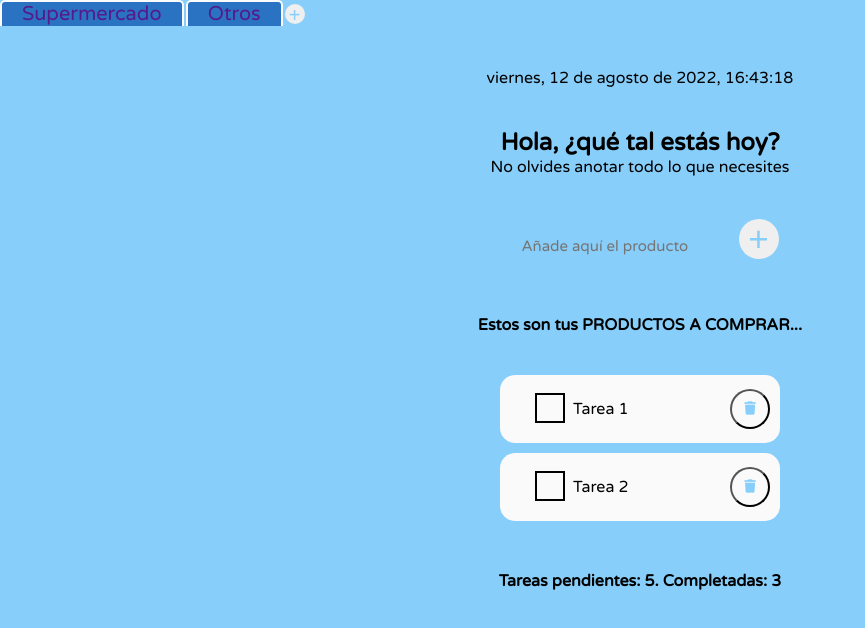
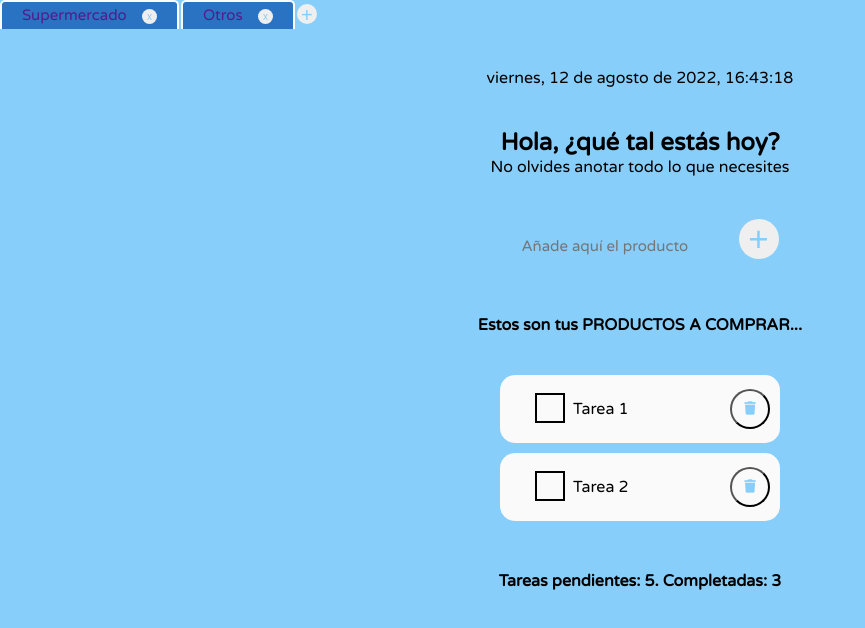
Before and after one commit to David-Santoryu/toDo, a plain HTML site: page index.html in a window 1280 px wide. Shown: the whole page, without its empty margins (0-865 px from the left). Drawn offline with Linux system fonts and the light colour scheme.

Commit message:
Añadida X eliminar pestaña

```diff
--- a/index.html
+++ b/index.html
@@ -25,10 +25,12 @@
       <ul id="lista">
         <li id="pestana1">
           <a href="">Supermercado</a>
+          <input type="submit" class="input-submit-delete" value="x" />
         </li>
         <input type="submit" class="input-submit" value="+" />
         <li id="pestana1">
           <a href="">Otros</a>
+          <input type="submit" class="input-submit-delete" value="x" />
         </li>
       </ul>
     </div>
--- a/style.css
+++ b/style.css
@@ -44,6 +44,26 @@ ul {
 #pestanas a:link {
   text-decoration: none;
   color: var(--white);
+  font-size: 15px;
+}
+
+#pestanas .input-submit-delete {
+  font-size: 10px;
+  width: 15px;
+  height: 15px;
+  border-radius: 50%;
+  border-style: none;
+  color: var(--blue-lightsky);
+  margin-bottom: 5px;
+  margin-left: 10px;
+  cursor: pointer;
+}
+
+#pestanas .input-submit-delete:hover {
+  color: var(--blue-dark);
+  border: 1px solid var(--blue-dark);
+  margin-bottom: 4px;
+  cursor: pointer;
 }
 
 #pestanas .input-submit {
@@ -55,6 +75,11 @@ ul {
   color: var(--blue-lightsky);
   margin-top: 4px;
   cursor: pointer;
+}
+
+#pestanas .input-submit:hover {
+  color: var(--blue-dark);
+  border: 1px solid var(--blue-dark);
 }
 
 .section-task {
```
